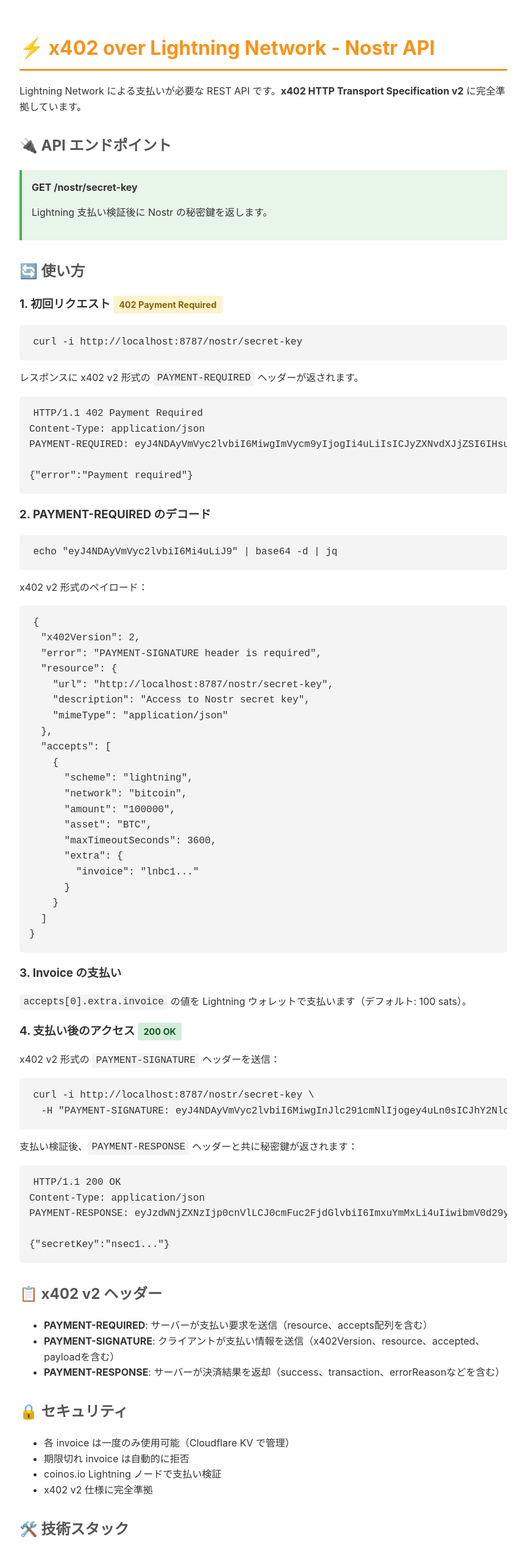
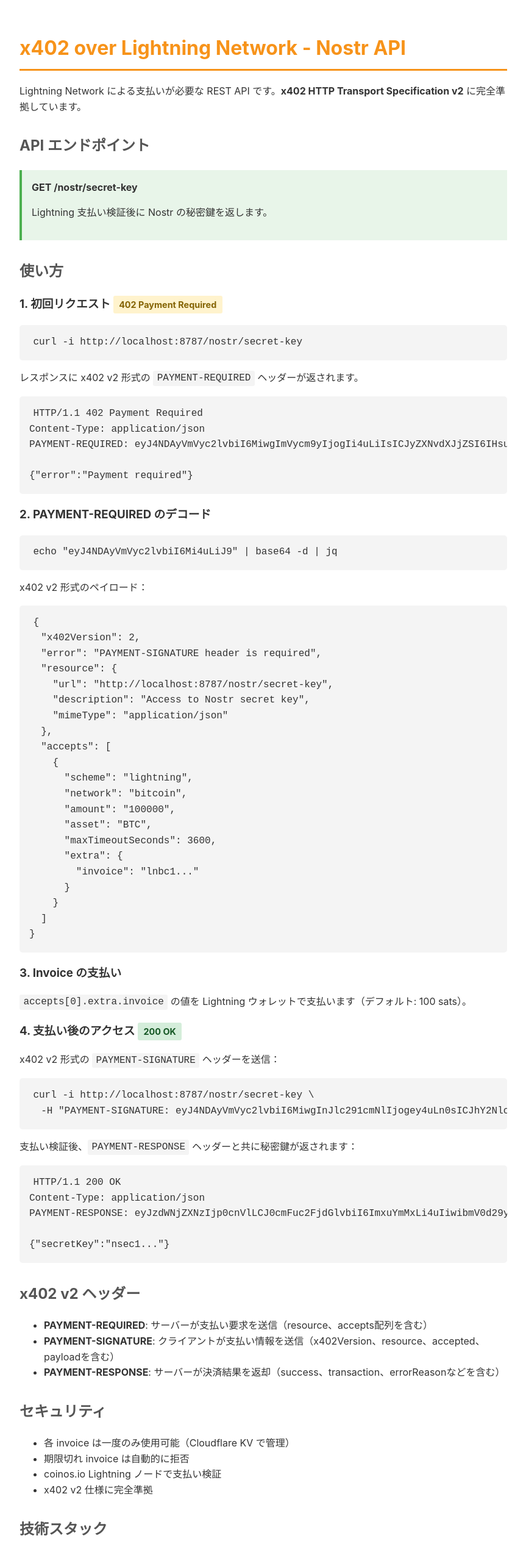
Before and after one commit to ocknamo/simpl402, a website: page nostr-api/public/index.html in a window 1280 px wide. Shown: the top 2550 px of the page at 61% size, without its empty margins (208-1071 px from the left). Drawn offline with Linux system fonts and the light colour scheme.

Commit message:
refactor: remove emojis from index.html for consistency and clarity

```diff
--- a/nostr-api/public/index.html
+++ b/nostr-api/public/index.html
@@ -65,20 +65,20 @@
 		</style>
 	</head>
 	<body>
-		<h1>⚡ x402 over Lightning Network - Nostr API</h1>
+		<h1>x402 over Lightning Network - Nostr API</h1>
 
 		<p>
 			Lightning Network による支払いが必要な REST API です。<strong>x402 HTTP Transport Specification v2</strong> に完全準拠しています。
 		</p>
 
-		<h2>🔌 API エンドポイント</h2>
+		<h2>API エンドポイント</h2>
 
 		<div class="endpoint">
 			<strong>GET /nostr/secret-key</strong>
 			<p>Lightning 支払い検証後に Nostr の秘密鍵を返します。</p>
 		</div>
 
-		<h2>🔄 使い方</h2>
+		<h2>使い方</h2>
 
 		<h3>1. 初回リクエスト <span class="status-badge status-402">402 Payment Required</span></h3>
 		<pre><code>curl -i http://localhost:8787/nostr/secret-key</code></pre>
@@ -128,14 +128,14 @@ PAYMENT-RESPONSE: eyJzdWNjZXNzIjp0cnVlLCJ0cmFuc2FjdGlvbiI6ImxuYmMxLi4uIiwibmV0d2
 
 {"secretKey":"nsec1..."}</code></pre>
 
-		<h2>📋 x402 v2 ヘッダー</h2>
+		<h2>x402 v2 ヘッダー</h2>
 		<ul>
 			<li><strong>PAYMENT-REQUIRED</strong>: サーバーが支払い要求を送信（resource、accepts配列を含む）</li>
 			<li><strong>PAYMENT-SIGNATURE</strong>: クライアントが支払い情報を送信（x402Version、resource、accepted、payloadを含む）</li>
 			<li><strong>PAYMENT-RESPONSE</strong>: サーバーが決済結果を返却（success、transaction、errorReasonなどを含む）</li>
 		</ul>
 
-		<h2>🔒 セキュリティ</h2>
+		<h2>セキュリティ</h2>
 		<ul>
 			<li>各 invoice は一度のみ使用可能（Cloudflare KV で管理）</li>
 			<li>期限切れ invoice は自動的に拒否</li>
@@ -143,7 +143,7 @@ PAYMENT-RESPONSE: eyJzdWNjZXNzIjp0cnVlLCJ0cmFuc2FjdGlvbiI6ImxuYmMxLi4uIiwibmV0d2
 			<li>x402 v2 仕様に完全準拠</li>
 		</ul>
 
-		<h2>🛠️ 技術スタック</h2>
+		<h2>技術スタック</h2>
 		<ul>
 			<li>x402 HTTP Transport Specification v2</li>
 			<li>Cloudflare Workers（サーバーレス）</li>
@@ -153,7 +153,7 @@ PAYMENT-RESPONSE: eyJzdWNjZXNzIjp0cnVlLCJ0cmFuc2FjdGlvbiI6ImxuYmMxLi4uIiwibmV0d2
 		</ul>
 
 		<footer>
-			<p>Built with ⚡ Lightning Network</p>
+			<p>Built with Lightning Network</p>
 		</footer>
 	</body>
 </html>
```
